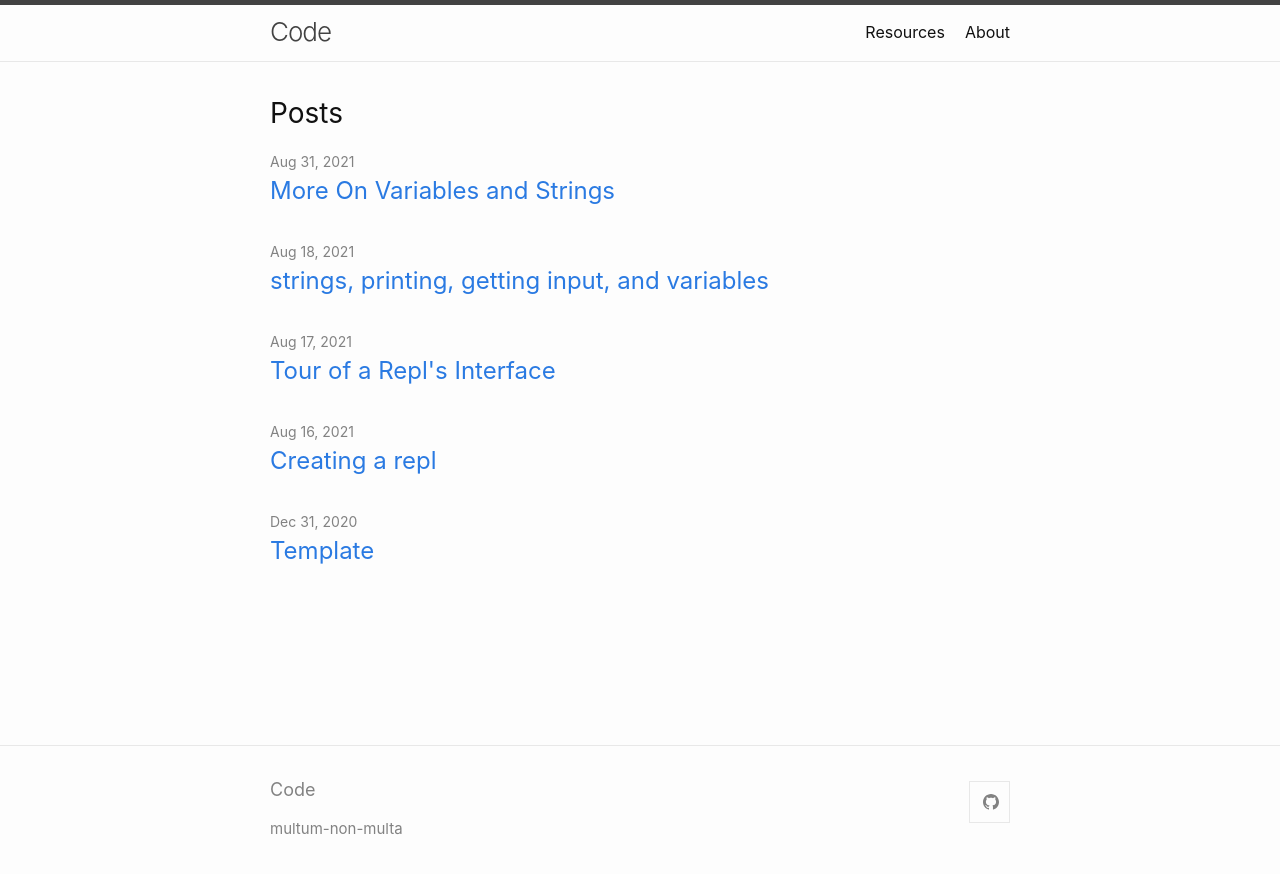
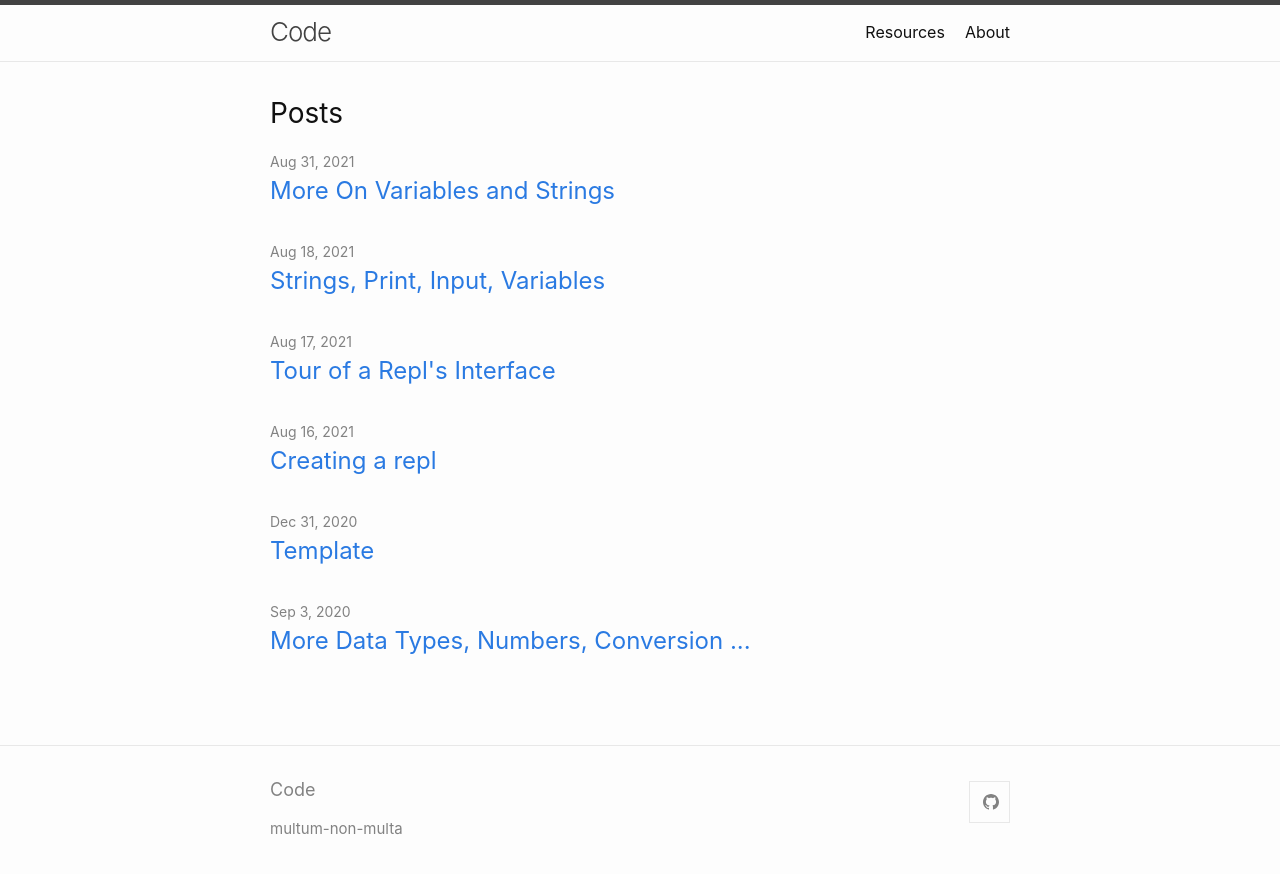
Before and after one commit to multum-non-multa/code, a Jekyll site: the page built from index.md, in a window 1280 px wide. Shown: the top 874 px of the page. Built offline with Jekyll 4.4.1, drawn with Linux system fonts in a browser that asks for light colours.

Commit message:
starting post for numbers

```diff
--- /dev/null
+++ b/_posts/2020-09-03-numbers-conversion-etc.md
@@ -0,0 +1,6 @@
+---
+layout: post
+title: "More Data Types, Numbers, Conversion  ... "
+---
+
+## More on Data Types
--- a/_posts/2021-08-18-printing-strings.md
+++ b/_posts/2021-08-18-printing-strings.md
@@ -1,6 +1,6 @@
 ---
 layout: post
-title: strings, printing, getting input, and variables
+title: Strings, Print, Input, Variables
 ---
 
  * [1.  Project](#1--project)
```
Also changed, not shown: 4 other files.
